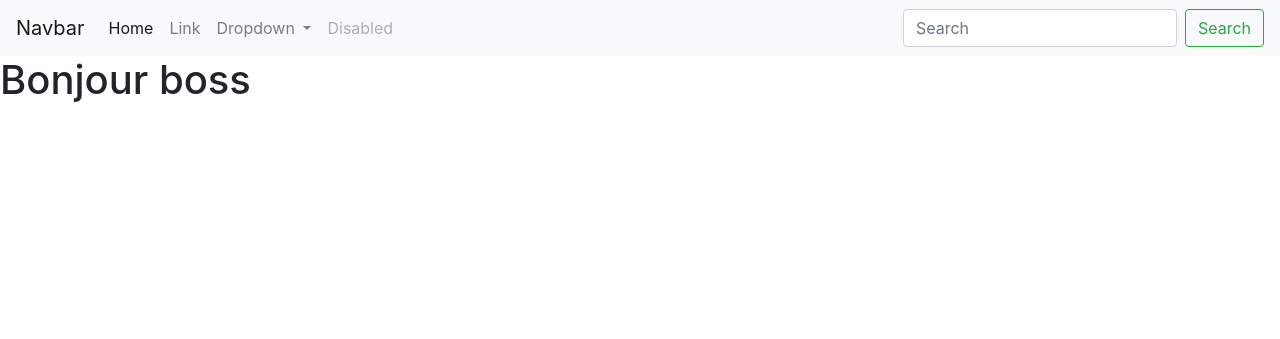
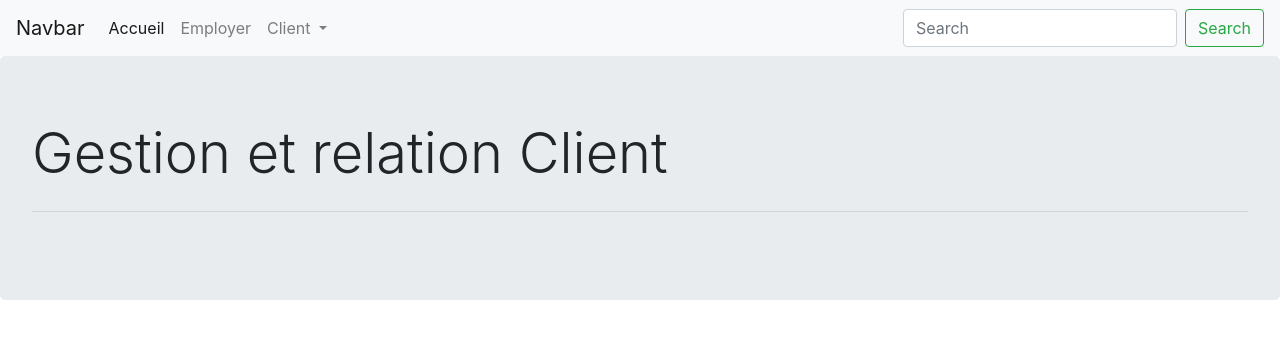
Before and after one commit to dokoro777/gestionclient, a Symfony app: template templates/page/client.html.twig in a window 1280 px wide. Shown: the top 339 px of the page. Run offline with Twig, Linux system fonts and the light colour scheme; the template is opened without the code that fills it, so the values that code supplies are empty; some libraries are stand-ins or nearby versions.

Commit message:
update
commit

```diff
--- a/templates/base.html.twig
+++ b/templates/base.html.twig
@@ -17,25 +17,23 @@
         <div class="collapse navbar-collapse" id="navbarSupportedContent">
             <ul class="navbar-nav mr-auto">
                 <li class="nav-item active">
-                    <a class="nav-link" href="#">Home <span class="sr-only">(current)</span></a>
+                    <a class="nav-link" href="#">Accueil <span class="sr-only">(current)</span></a>
                 </li>
                 <li class="nav-item">
-                    <a class="nav-link" href="#">Link</a>
+                    <a class="nav-link" href="#">Employer</a>
                 </li>
                 <li class="nav-item dropdown">
                     <a class="nav-link dropdown-toggle" href="#" id="navbarDropdown" role="button" data-toggle="dropdown" aria-haspopup="true" aria-expanded="false">
-                        Dropdown
+                        Client
                     </a>
                     <div class="dropdown-menu" aria-labelledby="navbarDropdown">
-                        <a class="dropdown-item" href="#">Action</a>
-                        <a class="dropdown-item" href="#">Another action</a>
+                        <a class="dropdown-item" href="#">Ajouter</a>
+                        <a class="dropdown-item" href="#">Afficher</a>
                         <div class="dropdown-divider"></div>
-                        <a class="dropdown-item" href="#">Something else here</a>
+                        <a class="dropdown-item" href="#">Rechercher</a>
                     </div>
                 </li>
-                <li class="nav-item">
-                    <a class="nav-link disabled" href="#" tabindex="-1" aria-disabled="true">Disabled</a>
-                </li>
+
             </ul>
             <form class="form-inline my-2 my-lg-0">
                 <input class="form-control mr-sm-2" type="search" placeholder="Search" aria-label="Search">
--- a/templates/page/client.html.twig
+++ b/templates/page/client.html.twig
@@ -1,4 +1,8 @@
 {% extends 'base.html.twig' %}
 {% block body %}
-        <h1>Bonjour boss</h1>
+    <div class="jumbotron">
+        <h1 class="display-4">Gestion et relation Client</h1>
+        <hr class="my-4">
+    </div>
+
 {% endblock %}
```
Also changed, not shown: src/Controller/ClientController.php (+24 -2 lines).
